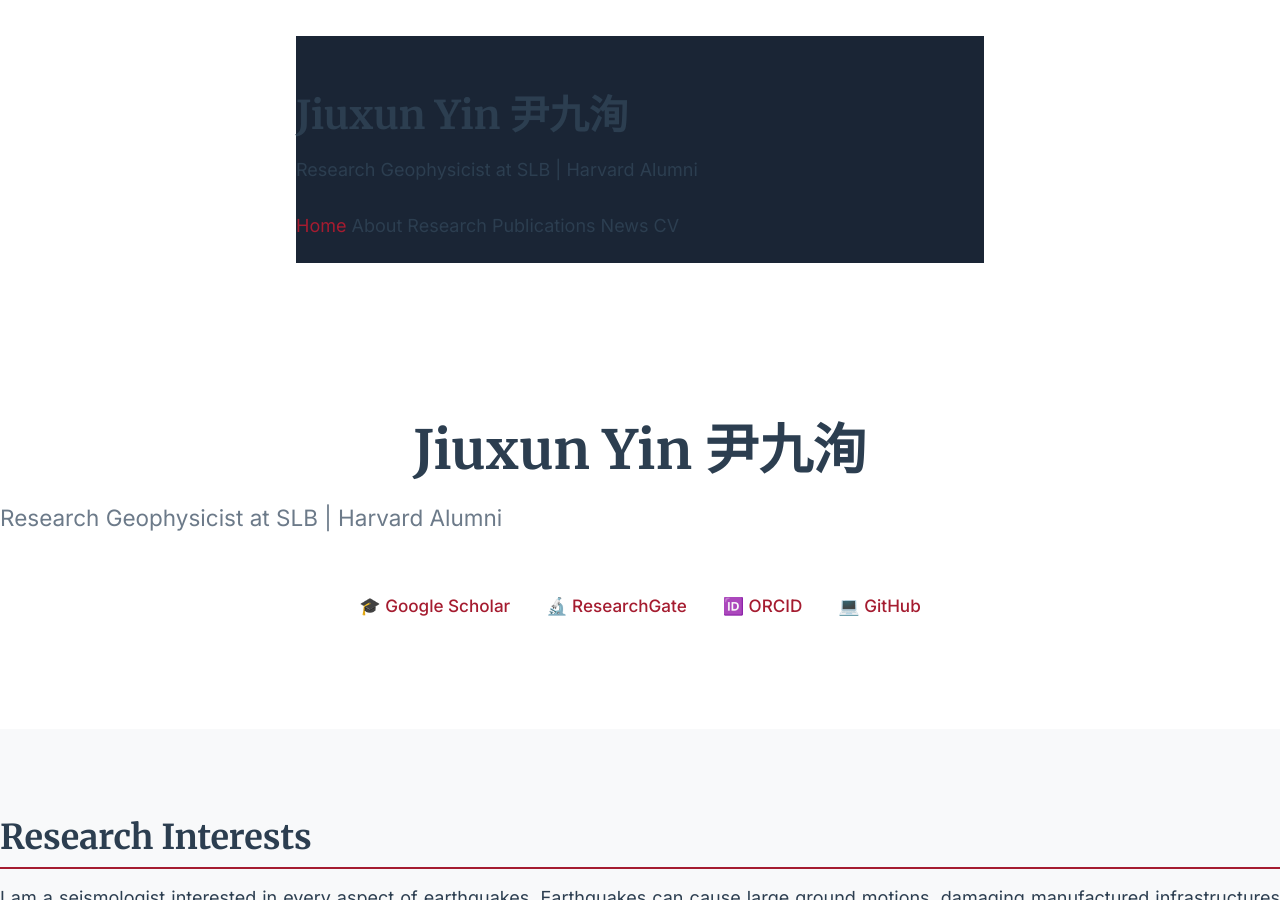
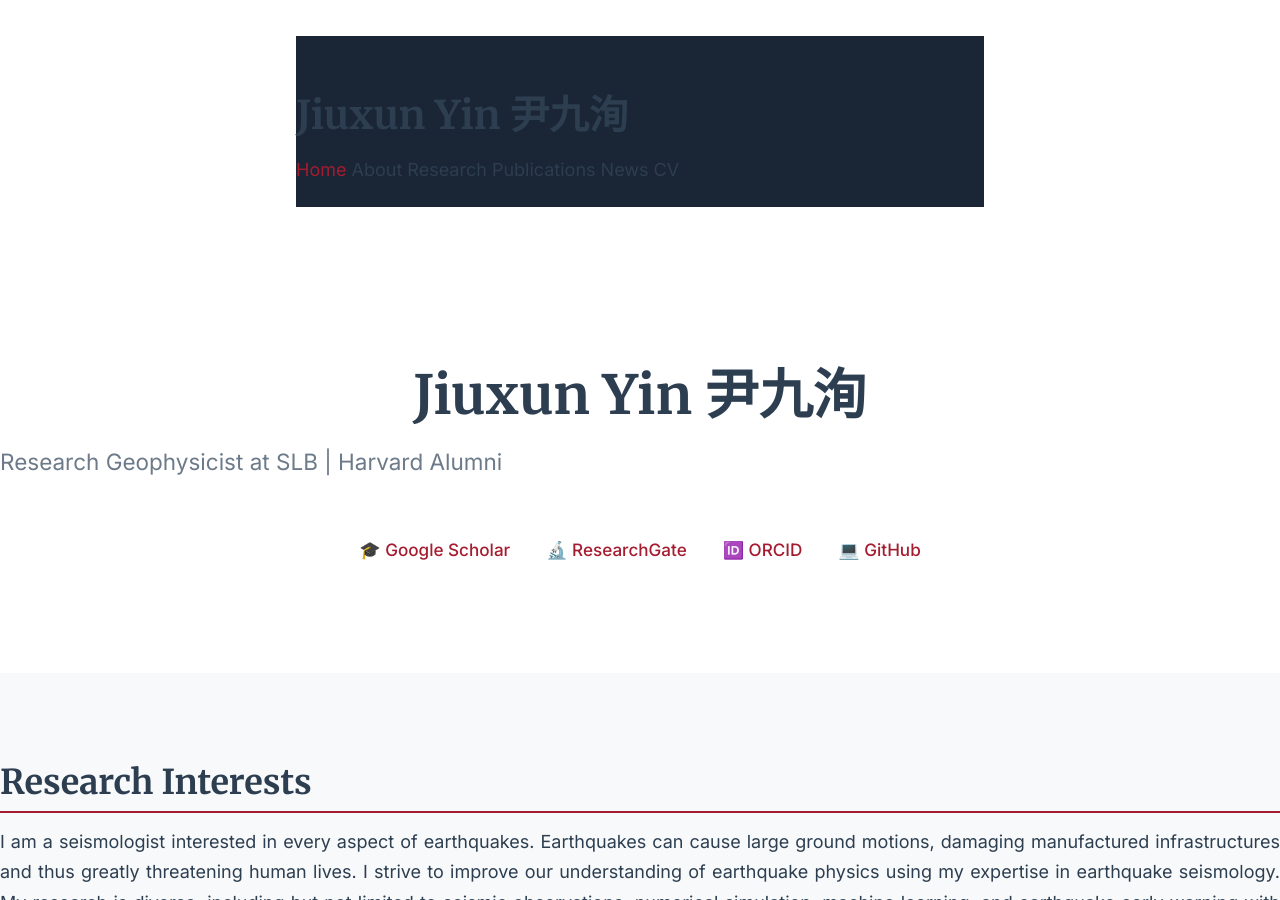
Before and after one commit to yinjiuxun/yinjiuxun.github.io, a Jekyll site: the page built from index.md, in a window 1280 px wide and 900 px high. Built offline with Jekyll 4.4.1, drawn with Linux system fonts in a browser that asks for light colours.

Commit message:
Remove subtitle from navigation bar on home page

```diff
--- a/index.md
+++ b/index.md
@@ -1,7 +1,6 @@
 ---
 layout: default
 title: Jiuxun Yin 尹九洵
-subtitle: Research Geophysicist at SLB | Harvard Alumni
 description: Personal website of Jiuxun Yin, research geophysicist specializing in earthquake seismology, machine learning, and DAS.
 ---
 
```
